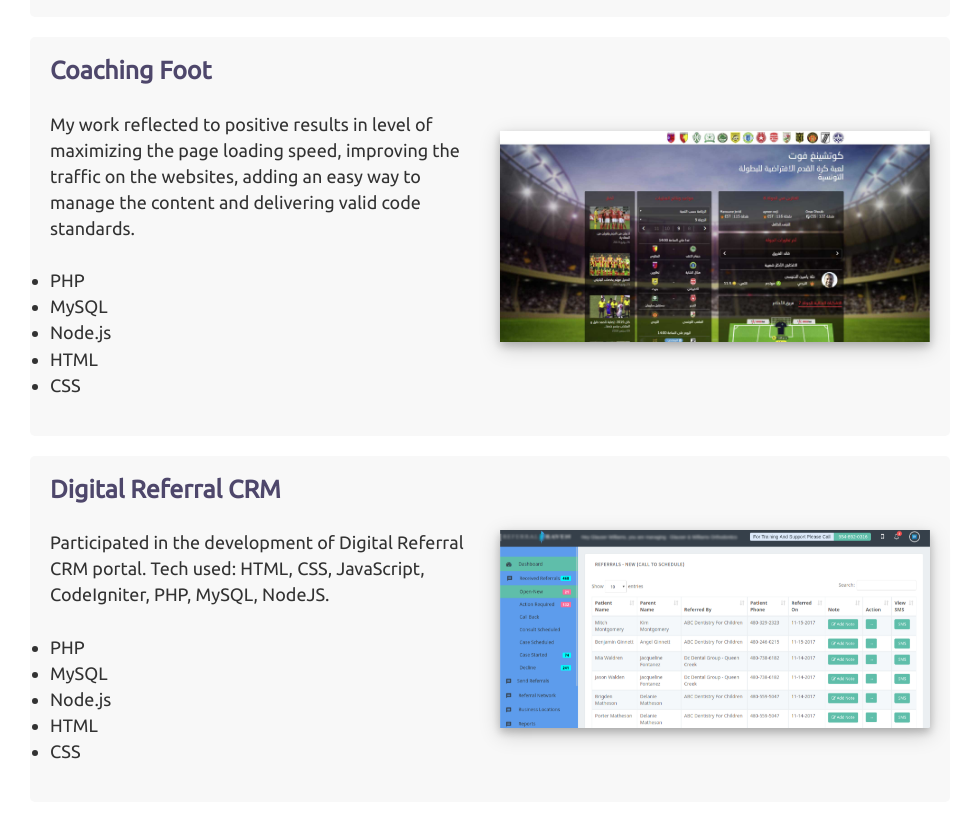
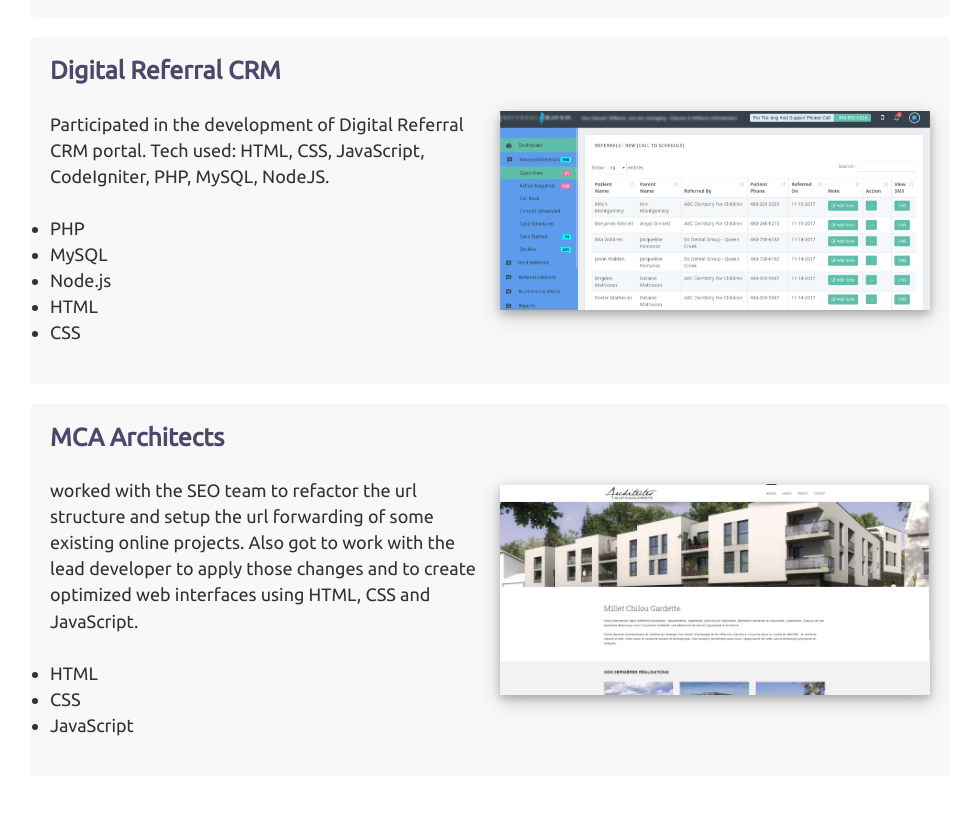
Before and after one commit to hlachaal/new-portfolio, a Gatsby site: page /work in a window 1280 px wide. Shown: the part 1486-2305 px from the top of the page, without its empty margins (150-1123 px from the left). Built offline with nearby package versions, Linux system fonts and the light colour scheme; Gatsby itself is replaced by a stand-in of ours; a web font is replaced by a local one.

Commit message:
Update work.js

```diff
--- a/src/pages/work.js
+++ b/src/pages/work.js
@@ -85,27 +85,6 @@ const WorkPage = ({ data }) => {
           </div>
         </div>
 
-        <div className={workStyles.workItem}>
-          <div className={workStyles.itemText}>
-            <h3>Coaching Foot</h3>
-            <p>
-              My work reflected to positive results in level of maximizing the
-              page loading speed, improving the traffic on the websites, adding
-              an easy way to manage the content and delivering valid code
-              standards.
-            </p>
-            <ul className={workStyles.contentSkills}>
-              <li>PHP</li>
-              <li>MySQL</li>
-              <li>Node.js</li>
-              <li>HTML</li>
-              <li>CSS</li>
-            </ul>
-          </div>
-          <div className={workStyles.itemImage}>
-            <Img fluid={data.foot.childImageSharp.fluid} />
-          </div>
-        </div>
 
         <div className={workStyles.workItem}>
           <div className={workStyles.itemText}>
```
